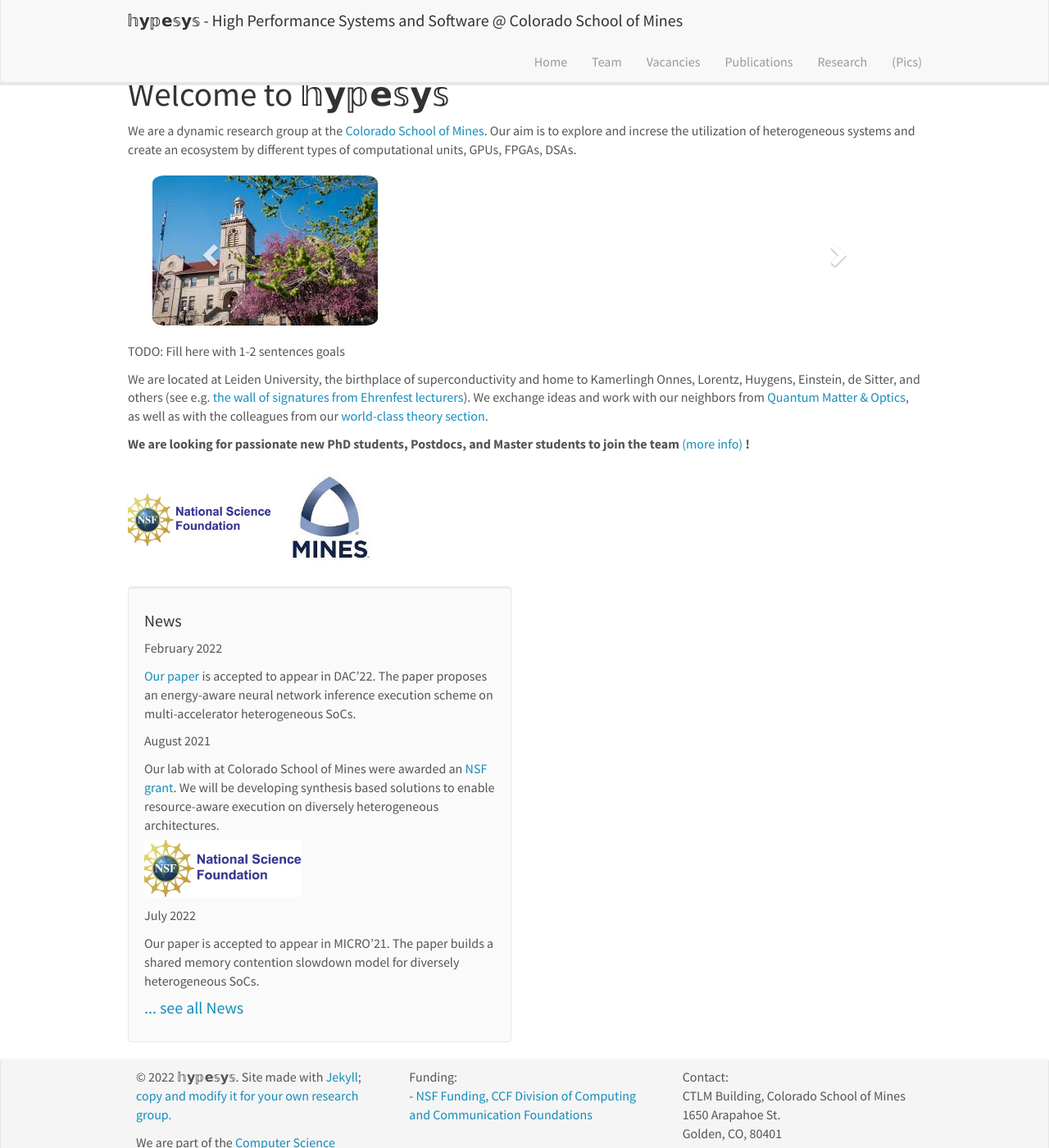
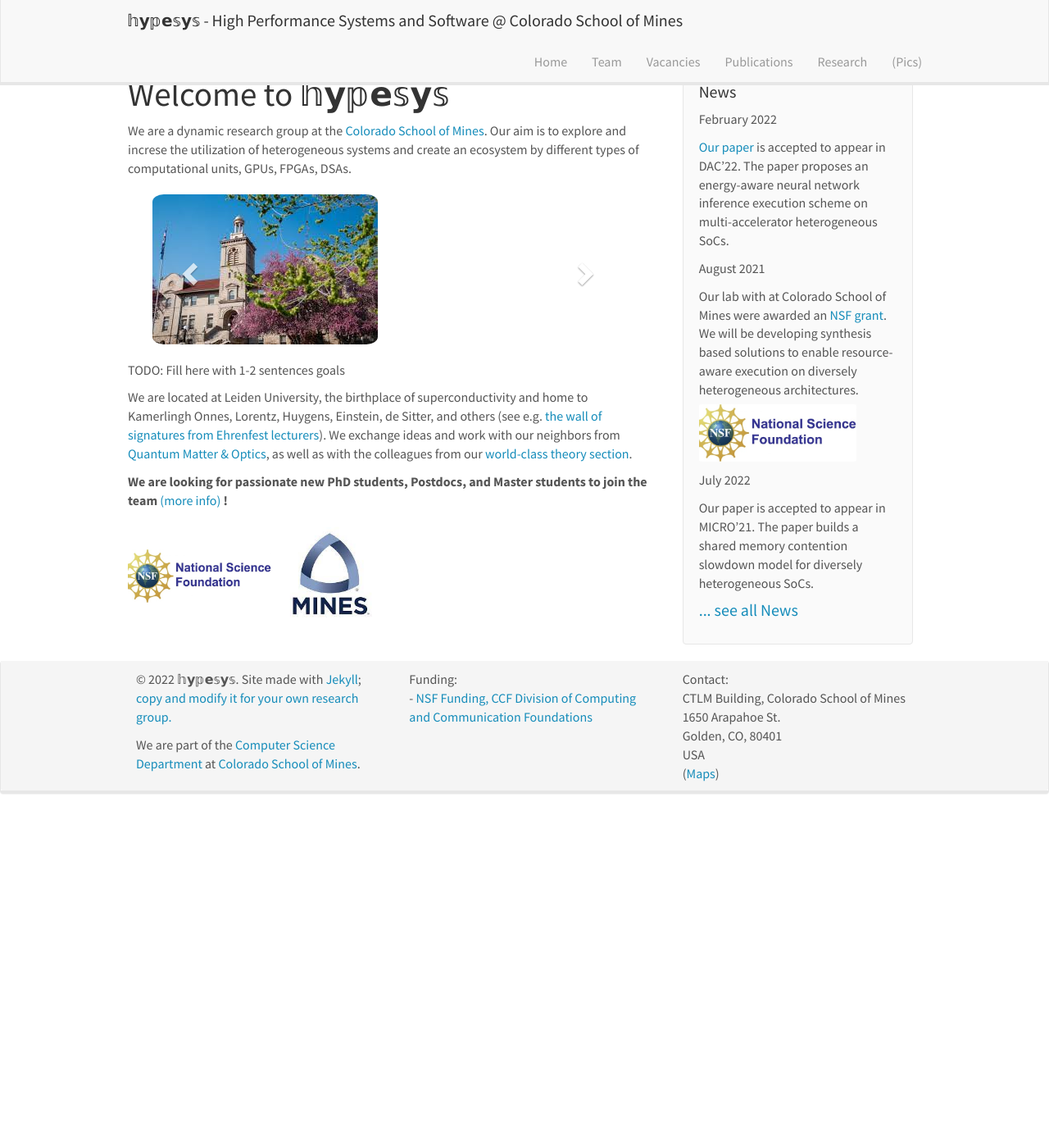
Before and after one commit to hypesys/hypesys.github.io, a Jekyll site: the page built from _pages/home.md, in a window 1280 px wide and 1400 px high. Shown: the whole window at 82% size. Built offline with Jekyll 4.4.1, drawn with Linux system fonts in a browser that asks for light colours; nearby versions of some CDN libraries.

Commit message:
changes on home layout

```diff
--- a/_layouts/homelay.html
+++ b/_layouts/homelay.html
@@ -2,11 +2,11 @@
 layout: default
 ---
 
-  <div id="homeid" class="col-sm-12">
+  <div id="homeid" class="col-sm-8">
         <h1>Welcome to 𝕙𝘆𝕡𝗲𝕤𝘆𝕤 </h1>
 
 	{{ content }}
   </div>
-  <div id="newsid" class="col-sm-6" >
+  <div id="newsid" class="col-sm-4" >
 	{% include news.html %}
   </div>
--- a/css/main.scss
+++ b/css/main.scss
@@ -28,7 +28,7 @@ p.byline {
 	text-align: center;
 	font-size: 18px;
 	line-height: 36px;
-	margin-top: -24px;
+	margin-top: -30px;
 	margin-bottom: 48px;
 }
 
```
